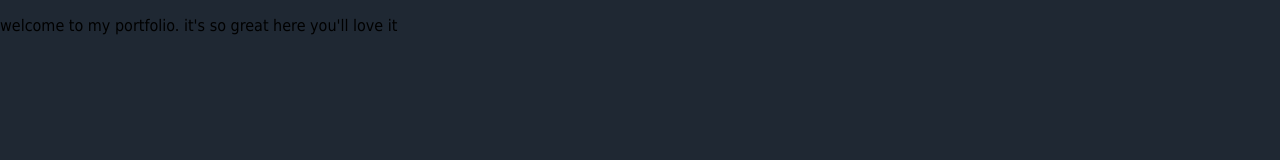
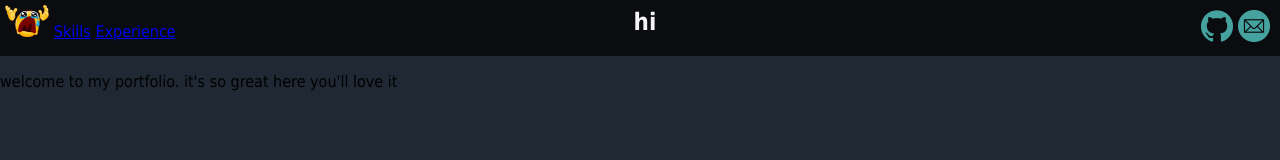
Before and after one commit to ivelter/ivelter.github.io, a plain HTML site: page index.html in a window 1280 px wide. Drawn offline with Linux system fonts and the light colour scheme.

Commit message:
le css est pété mais il existe

```diff
--- a/index.html
+++ b/index.html
@@ -16,7 +16,23 @@
     </div>
 
     <header>
-
+        <nav>
+            <div id="leftnav">
+                <img src="src/img/logo.png" alt="my beautiful logo">
+                <a href="#">Skills</a>
+                <a href="#">Experience</a>
+            </div>
+            <div id="midnav">
+                <h1>hi</h1>
+            </div>
+            <div id="rightnav">
+                <div id="navlinks">
+                    <a class="navimglink" href="https://github.com/ivelter"><img src="src/img/github.png" alt="github logo"></a>
+                    <!--<a href="#"><img src="src/img/linkedin.png" alt="linkedin logo"></a>-->
+                    <a class="navimglink" href="mailto:ivelter0@gmail.com"><img src="src/img/email.png" alt="email illustration"></a>
+                </div>
+            </div>
+        </nav>
     </header>
 
     <main>
--- a/style/main.css
+++ b/style/main.css
@@ -68,3 +68,50 @@ body {
     transition: none !important;
     display: none;
 }
+
+/* Navigation menu */
+nav {
+    position: sticky;
+    display: flex;
+    justify-content: space-between;
+    vertical-align: center;
+    top: 0;
+    left: 0;
+    width: 100vw;
+    max-width: 100vw;
+    max-height: 64px;
+
+    background-color: #0B0C10;
+}
+
+nav div {
+    margin: 5px;
+}
+
+nav img, .navimglink{
+    max-height: 32px;
+    width: auto;
+    /*margin-top: 16px;
+    margin-bottom: 16px;*/
+}
+
+#leftnav {
+    float: left;
+}
+
+#midnav {
+    position: absolute;
+    left: 50%;
+    transform: translate(-50%,-25%);
+    color: whitesmoke;
+}
+
+#rightnav {
+    float: right;
+    display: flex;
+    vertical-align: center;
+}
+
+#navlinks {
+    vertical-align: center;
+}
```
Also changed, not shown: src/img/email-black.png (added), src/img/email.png (added), src/img/github-black.png (added), src/img/github.png (added), src/img/logo.png (added).
